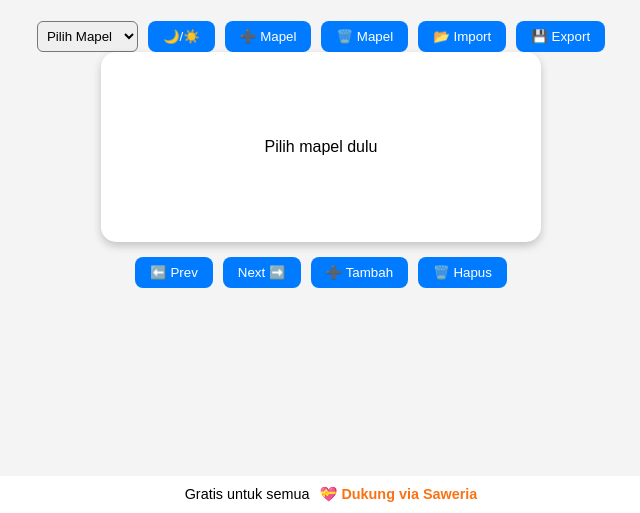
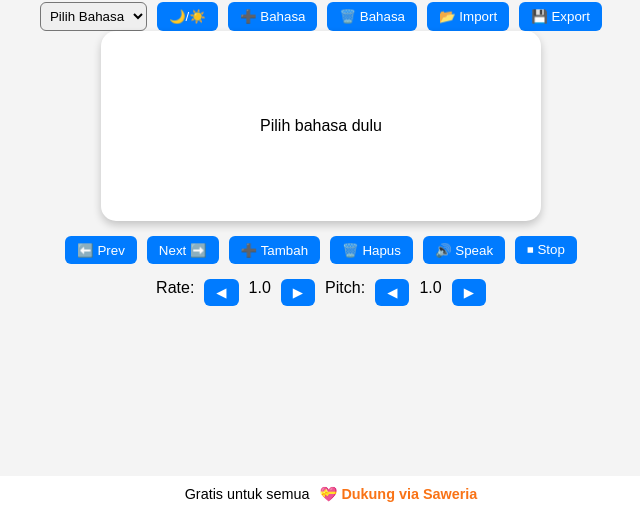
Before and after one commit to vali-tio/Flashcardinggris, a website: page index.html in a window 1280 px wide. Shown: the part 287-800 px from the top of the page, without its empty margins (319-959 px from the left). Drawn offline with Linux system fonts and the light colour scheme.

Commit message:
Add files via upload

```diff
--- a/index.html
+++ b/index.html
@@ -3,7 +3,7 @@
 <head>
   <meta charset="UTF-8" />
   <meta name="viewport" content="width=device-width, initial-scale=1.0"/>
-  <title>Flashcard Belajar SMP</title>
+  <title>Flashcard Bahasa + TTS</title>
   <link rel="manifest" href="manifest.webmanifest">
   <style>
     body {
@@ -42,12 +42,12 @@
       justify-content: center;
     }
     button {
-      padding: 8px 15px;
-      border: none; border-radius: 8px;
+      padding: 6px 12px;
+      border: none; border-radius: 6px;
       cursor: pointer;
       background: #007bff; color: white;
     }
-    select, input {
+    select {
       padding: 5px; border-radius: 6px;
     }
   </style>
@@ -86,18 +86,18 @@
 </style>
 
 <body>
-  <h2>📚 Flashcard Belajar SMP</h2>
+  <h2>🌍 Flashcard Bahasa + TTS</h2>
   <div class="menu">
     <select id="deckSelect"></select>
     <button onclick="toggleTheme()">🌙/☀️</button>
-    <button onclick="addDeck()">➕ Mapel</button>
-    <button onclick="deleteDeck()">🗑️ Mapel</button>
+    <button onclick="addDeck()">➕ Bahasa</button>
+    <button onclick="deleteDeck()">🗑️ Bahasa</button>
     <button onclick="importJSON()">📂 Import</button>
     <button onclick="exportJSON()">💾 Export</button>
   </div>
 
   <div class="card" onclick="toggleAnswer()">
-    <span id="flashText">Pilih mapel dulu</span>
+    <span id="flashText">Pilih bahasa dulu</span>
   </div>
 
   <div class="controls">
@@ -105,25 +105,45 @@
     <button onclick="nextCard()">Next ➡️</button>
     <button onclick="addCard()">➕ Tambah</button>
     <button onclick="deleteCard()">🗑️ Hapus</button>
+    <button onclick="speak()">🔊 Speak</button>
+    <button onclick="stopSpeak()">⏹ Stop</button>
+  </div>
+
+  <div class="controls">
+    <span>Rate:</span>
+    <button onclick="adjustRate(-0.1)">◀</button>
+    <span id="rateVal">1.0</span>
+    <button onclick="adjustRate(0.1)">▶</button>
+
+    <span>Pitch:</span>
+    <button onclick="adjustPitch(-0.1)">◀</button>
+    <span id="pitchVal">1.0</span>
+    <button onclick="adjustPitch(0.1)">▶</button>
   </div>
 
   <script>
     let data = {
-      "IPA": [
-        {q: "Apa persamaan umum fotosintesis?", a: "6CO₂ + 6H₂O → C₆H₁₂O₆ + 6O₂"},
-        {q: "Apa bunyi Hukum Newton II?", a: "ΣF = m × a"},
-      ],
-      "Matematika": [
-        {q: "Rumus keliling lingkaran?", a: "K = 2 × π × r"},
-        {q: "Teorema Pythagoras?", a: "a² + b² = c²"}
+      "English": [
+        {q: "Apple", a: "Apel"},
+        {q: "School", a: "Sekolah"},
+        {q: "I am happy", a: "Saya bahagia"},
+        {q: "How are you today?", a: "Apa kabar hari ini?"},
+        {q: "Could you please help me find the nearest bus station?",
+         a: "Bisakah kamu tolong saya menemukan halte bus terdekat?"},
+        {q: "The weather is really nice today, I think we should go for a walk in the park.",
+         a: "Cuacanya benar-benar bagus hari ini, saya pikir kita sebaiknya jalan-jalan ke taman."},
+        {q: "Learning English every day, even for just 15 minutes, can improve your skills significantly.",
+         a: "Belajar Bahasa Inggris setiap hari, bahkan hanya 15 menit, dapat meningkatkan kemampuanmu secara signifikan."}
       ]
     };
 
     let deck = [], deckName = null, index = 0, showAnswer = false;
+    let speechRate = 1.0;
+    let speechPitch = 1.0;
 
     function init() {
       const sel = document.getElementById("deckSelect");
-      sel.innerHTML = "<option disabled selected>Pilih Mapel</option>";
+      sel.innerHTML = "<option disabled selected>Pilih Bahasa</option>";
       Object.keys(data).forEach(name => {
         const opt = document.createElement("option");
         opt.value = name; opt.textContent = name;
@@ -141,7 +161,7 @@
 
     function render() {
       if (!deckName || deck.length === 0) {
-        document.getElementById("flashText").textContent = "Belum ada kartu di mapel ini";
+        document.getElementById("flashText").textContent = "Belum ada kartu di bahasa ini";
         return;
       }
       const card = deck[index];
@@ -160,6 +180,7 @@
       index = (index+1) % deck.length;
       showAnswer = false;
       render();
+      stopSpeak();
     }
 
     function prevCard() {
@@ -167,12 +188,13 @@
       index = (index-1+deck.length) % deck.length;
       showAnswer = false;
       render();
+      stopSpeak();
     }
 
     function addCard() {
-      if (!deckName) return alert("Pilih mapel dulu!");
-      const q = prompt("Masukkan pertanyaan:");
-      const a = prompt("Masukkan jawaban:");
+      if (!deckName) return alert("Pilih bahasa dulu!");
+      const q = prompt("Masukkan kata/kalimat (Bahasa Asing):");
+      const a = prompt("Masukkan terjemahan (Bahasa Indonesia):");
       if(q && a) deck.push({q,a});
       render();
     }
@@ -187,24 +209,24 @@
     }
 
     function addDeck() {
-      const name = prompt("Masukkan nama mapel baru:");
+      const name = prompt("Masukkan nama bahasa baru (misalnya: Japanese):");
       if (name && !data[name]) {
         data[name] = [];
         init();
-        alert("Mapel '" + name + "' berhasil ditambahkan!");
+        alert("Bahasa '" + name + "' berhasil ditambahkan!");
       } else if (data[name]) {
-        alert("Mapel sudah ada!");
+        alert("Bahasa sudah ada!");
       }
     }
 
     function deleteDeck() {
-      if (!deckName) return alert("Pilih mapel dulu!");
-      if (confirm("Hapus mapel '" + deckName + "' beserta semua kartunya?")) {
+      if (!deckName) return alert("Pilih bahasa dulu!");
+      if (confirm("Hapus bahasa '" + deckName + "' beserta semua kartunya?")) {
         delete data[deckName];
         deckName = null;
         deck = [];
         init();
-        document.getElementById("flashText").textContent = "Pilih mapel dulu";
+        document.getElementById("flashText").textContent = "Pilih bahasa dulu";
       }
     }
 
@@ -232,13 +254,38 @@
       const blob = new Blob([JSON.stringify(data,null,2)], {type:"application/json"});
       const url = URL.createObjectURL(blob);
       const a = document.createElement("a");
-      a.href = url; a.download = "flashcards.json";
+      a.href = url; a.download = "flashcards_bahasa.json";
       a.click();
       URL.revokeObjectURL(url);
     }
 
     function toggleTheme() {
       document.body.classList.toggle("dark");
+    }
+
+    function speak() {
+      if (!deckName || deck.length === 0) return;
+      stopSpeak();
+      const text = showAnswer ? deck[index].a : deck[index].q;
+      const utter = new SpeechSynthesisUtterance(text);
+      utter.lang = deckName === "English" ? "en-US" : "id-ID";
+      utter.rate = speechRate;
+      utter.pitch = speechPitch;
+      speechSynthesis.speak(utter);
+    }
+
+    function stopSpeak() {
+      if (speechSynthesis.speaking) speechSynthesis.cancel();
+    }
+
+    function adjustRate(delta) {
+      speechRate = Math.max(0.5, Math.min(2.0, speechRate + delta));
+      document.getElementById("rateVal").textContent = speechRate.toFixed(1);
+    }
+
+    function adjustPitch(delta) {
+      speechPitch = Math.max(0.5, Math.min(2.0, speechPitch + delta));
+      document.getElementById("pitchVal").textContent = speechPitch.toFixed(1);
     }
 
     init();
```
Also changed, not shown: manifest.webmanifest.
